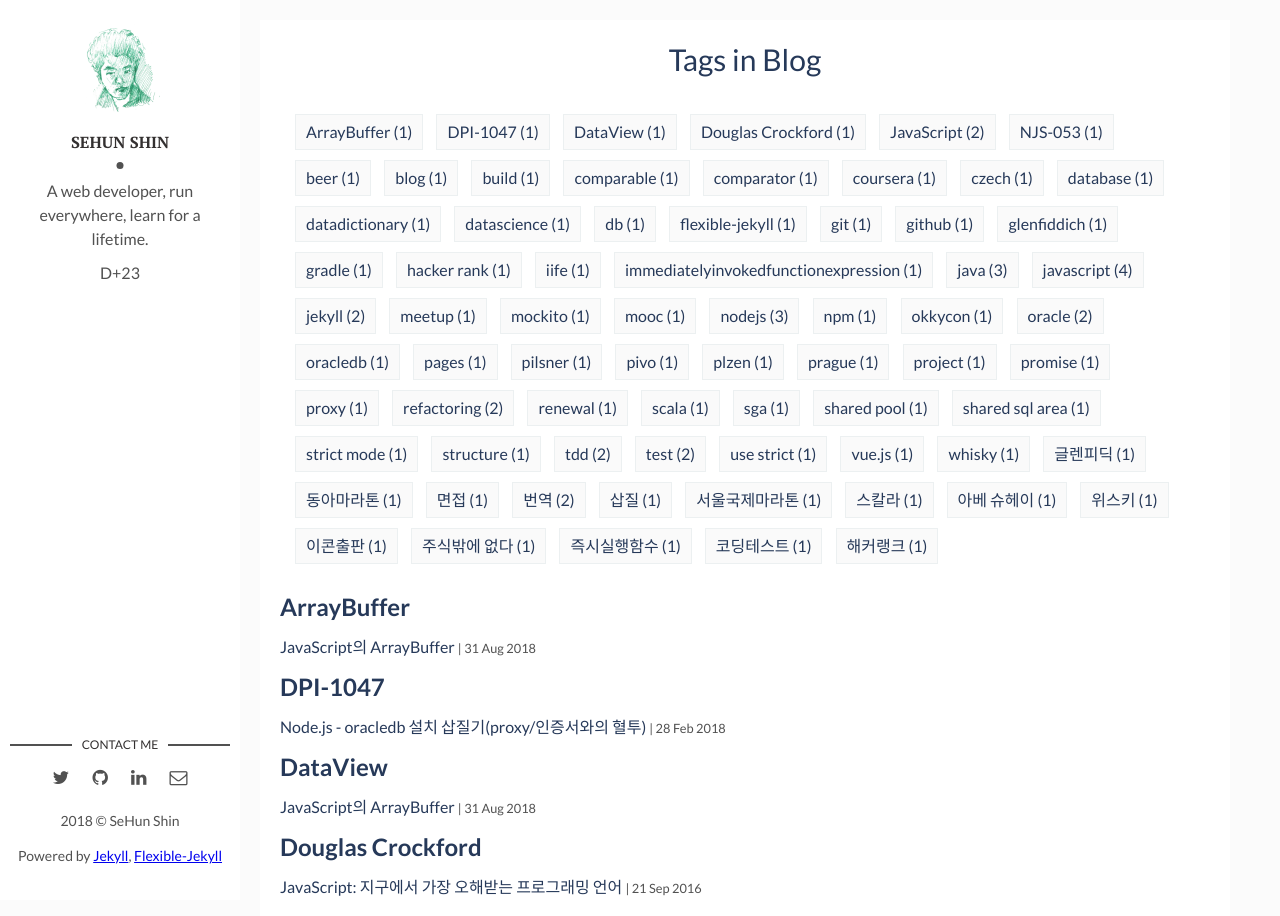
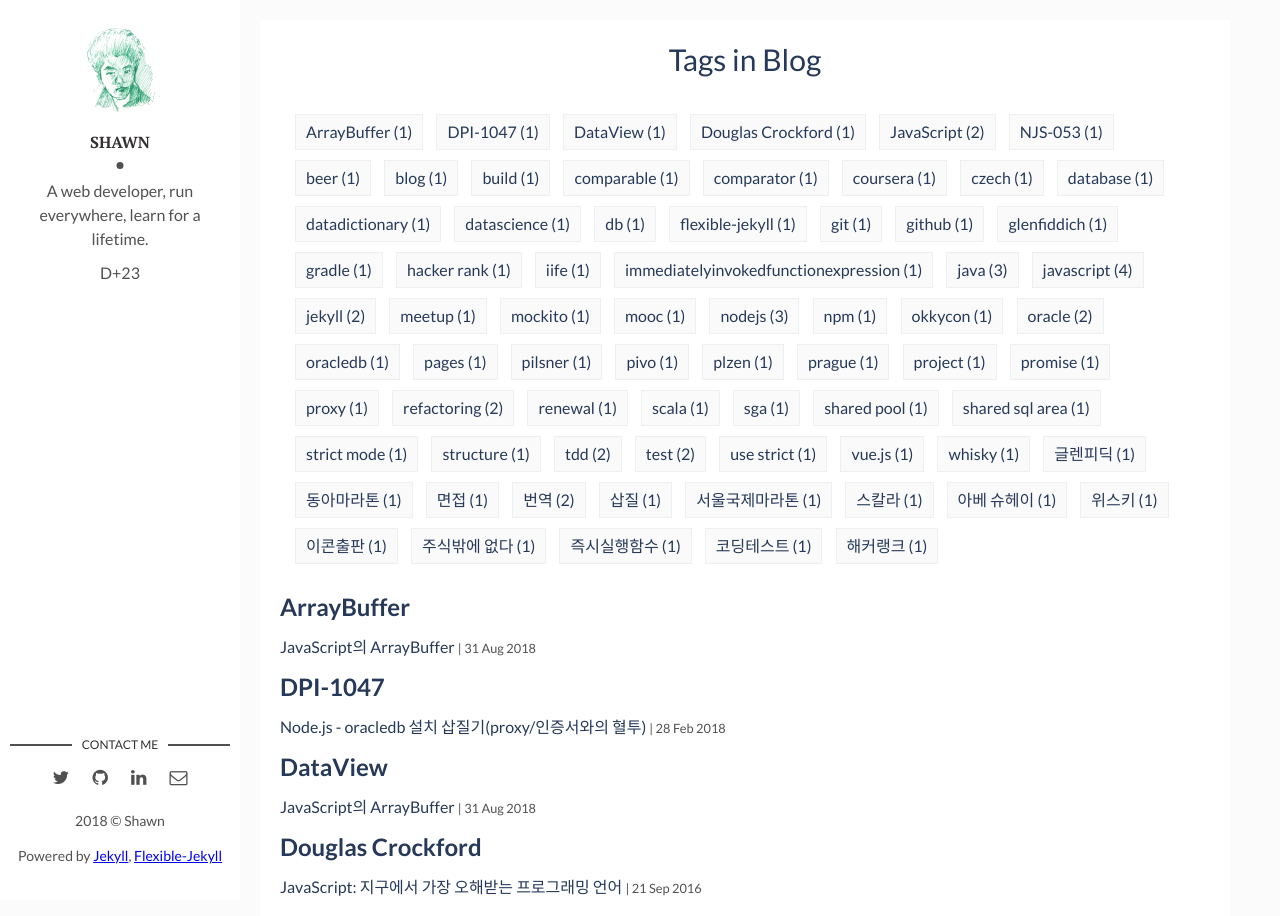
Before and after one commit to sshplendid/sshplendid.github.io, a Jekyll site: the page built from tags.html, in a window 1280 px wide. Shown: the top 916 px of the page. Built offline with Jekyll 4.4.1, drawn with Linux system fonts in a browser that asks for light colours.

Commit message:
call me Shawn

```diff
--- a/_config.yml
+++ b/_config.yml
@@ -38,7 +38,7 @@ timezone: ASIA/Seoul
 
 # Theme settings
 ## Author Settings
-author: SeHun Shin # add your name
+author: Shawn # add your name
 author-img: about/me.png # add your photo
 about-author: A web developer, run everywhere, learn for a lifetime.
 social-twitter: via_SSH
```
